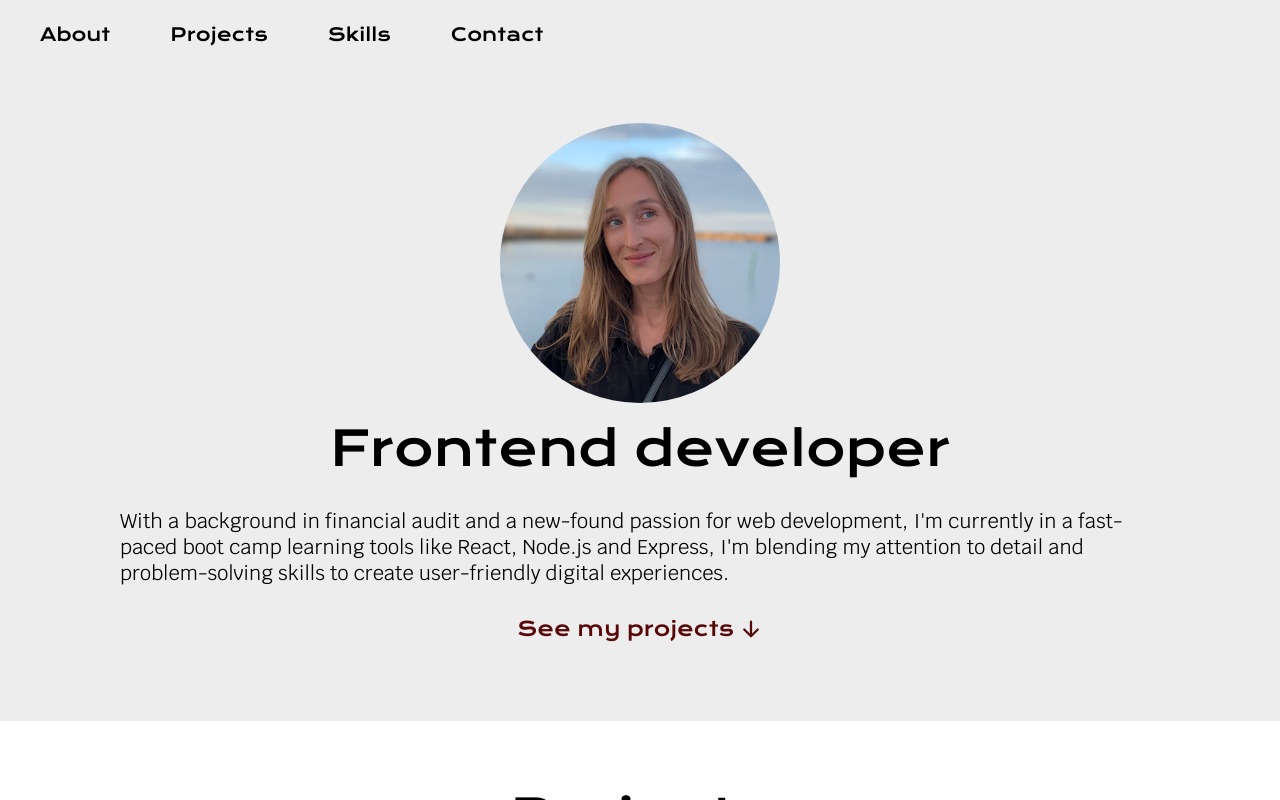
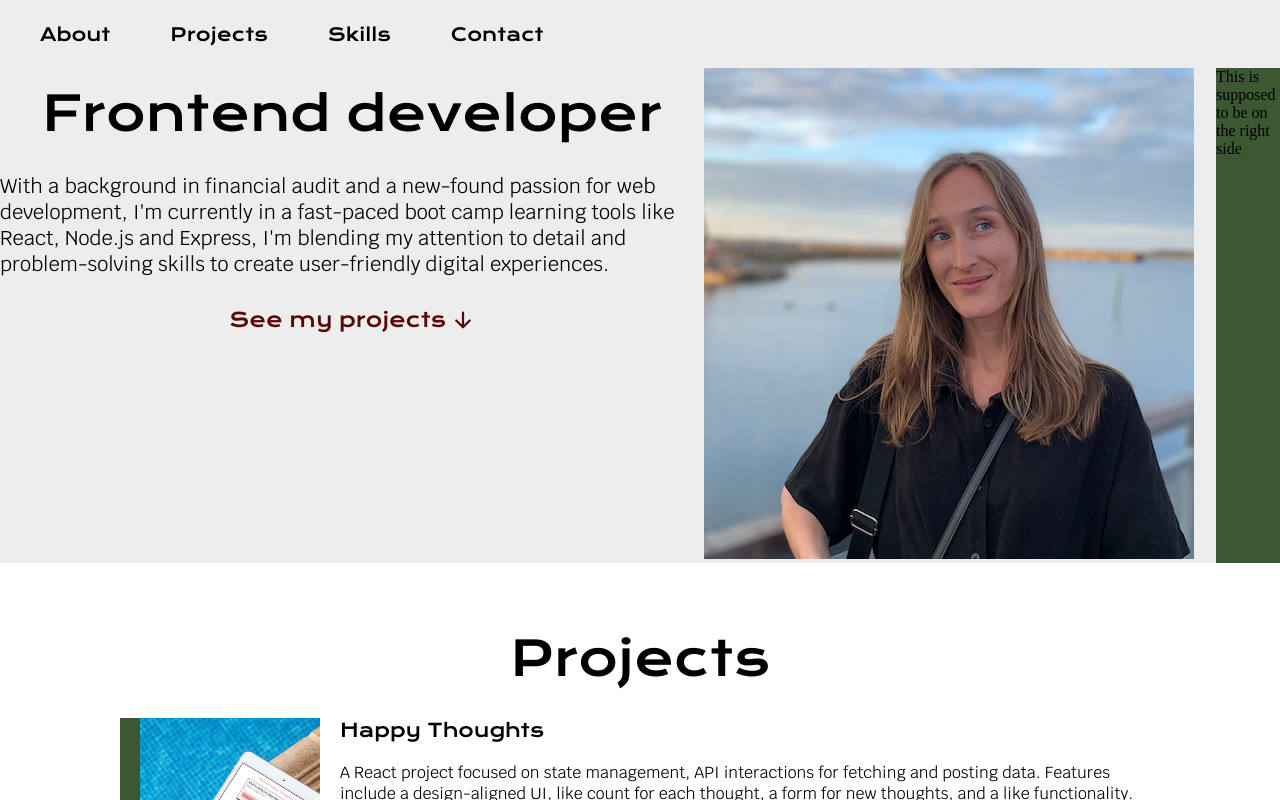
Before and after one commit to almaherris/alma-portfolio, a React (Vite) app: page / in a window 1280 px wide. Shown: the top 800 px of the page. Built offline with nearby package versions, Linux system fonts and the light colour scheme.

Commit message:
started intro section desktop

```diff
--- a/src/App.css
+++ b/src/App.css
@@ -9,7 +9,6 @@
   --p-font: "Krub", sans-serif;
 }
 
-.intro,
 .skills {
   padding: 25px;
   background-color: var(--color-1);
@@ -57,7 +56,6 @@ p {
 }
 
 @media (min-width: 768px) {
-  .intro,
   .contact,
   .projects {
     padding: 50px 120px;
--- a/src/components/sections/Intro.css
+++ b/src/components/sections/Intro.css
@@ -1,3 +1,8 @@
+.intro {
+  padding: 25px;
+  background-color: var(--color-1);
+}
+
 .mobile-profpic {
   display: flex;
   justify-content: center;
@@ -29,3 +34,46 @@
 .intro-text {
   font-size: 20px;
 }
+
+.desktop-middle,
+.desktop-right {
+  display: none;
+}
+
+@media (min-width: 768px) {
+  .intro {
+    padding: 50px 120px;
+  }
+}
+
+@media (min-width: 1025px) {
+  .intro {
+    padding: 0;
+    margin: 0;
+  }
+
+  .mobile-profpic {
+    display: none;
+  }
+
+  .desktop-parent {
+    display: grid;
+    grid-template-columns: 55% 40% 5%;
+  }
+
+  .desktop-left {
+  }
+
+  .desktop-middle {
+    display: block;
+  }
+
+  .desktop-left img {
+    object-fit: cover;
+  }
+
+  .desktop-right {
+    display: block;
+    background-color: var(--color-2);
+  }
+}
--- a/src/components/sections/Intro.jsx
+++ b/src/components/sections/Intro.jsx
@@ -10,22 +10,32 @@ export const Intro = () => {
   return (
     <div className="intro" id="intro">
       <div className="mobile-profpic">
-        <img
-          src="/profilepic-S.png"
-          alt="profile picture of alma"
-        />
+        <img src="/profilepic-S.png" alt="profile picture for mobile" />
       </div>
+      <div className="desktop-parent">
+        <div className="section desktop-left">
+          <div className="intro-text-container">
             <h1 className="title">Frontend developer</h1>
             <p className="intro-text">
-        With a background in financial audit and a new-found passion for web
-        development, I&apos;m currently in a fast-paced boot camp learning tools
-        like React, Node.js and Express, I&apos;m blending my attention to
-        detail and problem-solving skills to create user-friendly digital
-        experiences.
+              With a background in financial audit and a new-found passion for
+              web development, I&apos;m currently in a fast-paced boot camp
+              learning tools like React, Node.js and Express, I&apos;m blending
+              my attention to detail and problem-solving skills to create
+              user-friendly digital experiences.
             </p>
+          </div>
+
           <a className="intro-link" onClick={scrollToProjectSection}>
             See my projects <IoArrowDown className="intro-icon" />
           </a>
         </div>
+        <div className="section desktop-middle">
+          <img src="/profilepic-L.png" alt="profile picture for desktop" />
+        </div>
+        <div className="section desktop-right">
+          This is supposed to be on the right side
+        </div>
+      </div>
+    </div>
   )
 }
```
Lines whose indentation alone changed are shown as unchanged.
